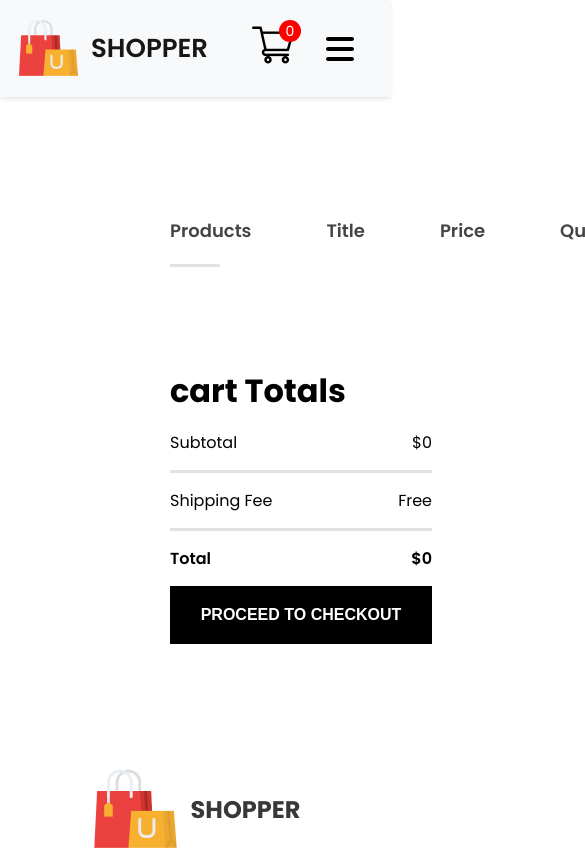
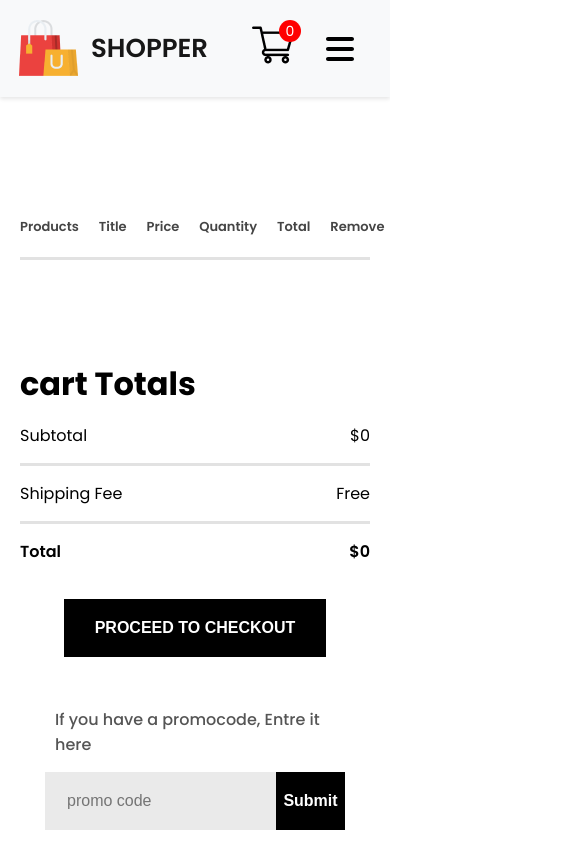
Before and after one commit to AhmedMustafaEl-Zahaby/e-commerce, a React (Create React App) app in the folder frontend/: page /cart in a window 390 px wide. Shown: the top 850 px of the page, 585 px wide, since content can reach past the window. Built offline with nearby package versions, Linux system fonts and the light colour scheme.

Commit message:
all project is responsive

```diff
--- a/frontend/src/Components/CartItems/CartItem.css
+++ b/frontend/src/Components/CartItems/CartItem.css
@@ -99,3 +99,69 @@
   cursor: pointer;
   border: none;
 }
+
+@media (max-width: 1331px) {
+  .cart-items {
+    margin: 100px 100px;
+  }
+}
+
+@media (max-width: 1189px) {
+  .cart-items {
+    margin: 100px 50px;
+  }
+}
+
+@media (max-width: 1091px) {
+  .cart-items-down {
+    flex-direction: column;
+    align-items: center;
+    justify-content: center;
+    gap: 50px;
+  }
+  .cart-items-total {
+    margin-right: 0px;
+    width: 100%;
+  }
+  .cart-items-total-items {
+    justify-content: space-between;
+  }
+  .cart-items-promocode {
+    width: 80%;
+  }
+}
+
+@media (max-width: 841px) {
+  .cart-items {
+    margin: 100px 20px;
+  }
+}
+
+@media (max-width: 783px) {
+  .cart-items-format-main {
+    gap: 30px;
+  }
+}
+
+@media (max-width: 767px) {
+  .cart-items-format-main {
+    gap: 20px;
+    font-size: 13px;
+  }
+}
+
+@media (max-width: 697px) {
+  .cart-items-promocode {
+    width: 80%;
+    display: flex;
+    flex-direction: column;
+    align-items: center;
+    justify-content: center;
+  }
+  .cart-items-promo-box {
+    width: 100%;
+    display: flex;
+    justify-content: center;
+    align-items: center;
+  }
+}
--- a/frontend/src/Components/CartItems/CartItem.jsx
+++ b/frontend/src/Components/CartItems/CartItem.jsx
@@ -62,7 +62,16 @@ function CartItem() {
             <p>Total</p>
             <p>${getTotalCartAmount()}</p>
           </div>
-          <button>PROCEED TO CHECKOUT</button>
+          <div
+            style={{
+              display: "flex",
+              justifyContent: "center",
+              alignItems: "center",
+              marginTop: "20px",
+            }}
+          >
+            <button>PROCEED TO CHECKOUT</button>
+          </div>
         </div>
         <div className="cart-items-promocode">
           <p>If you have a promocode, Entre it here</p>
```
